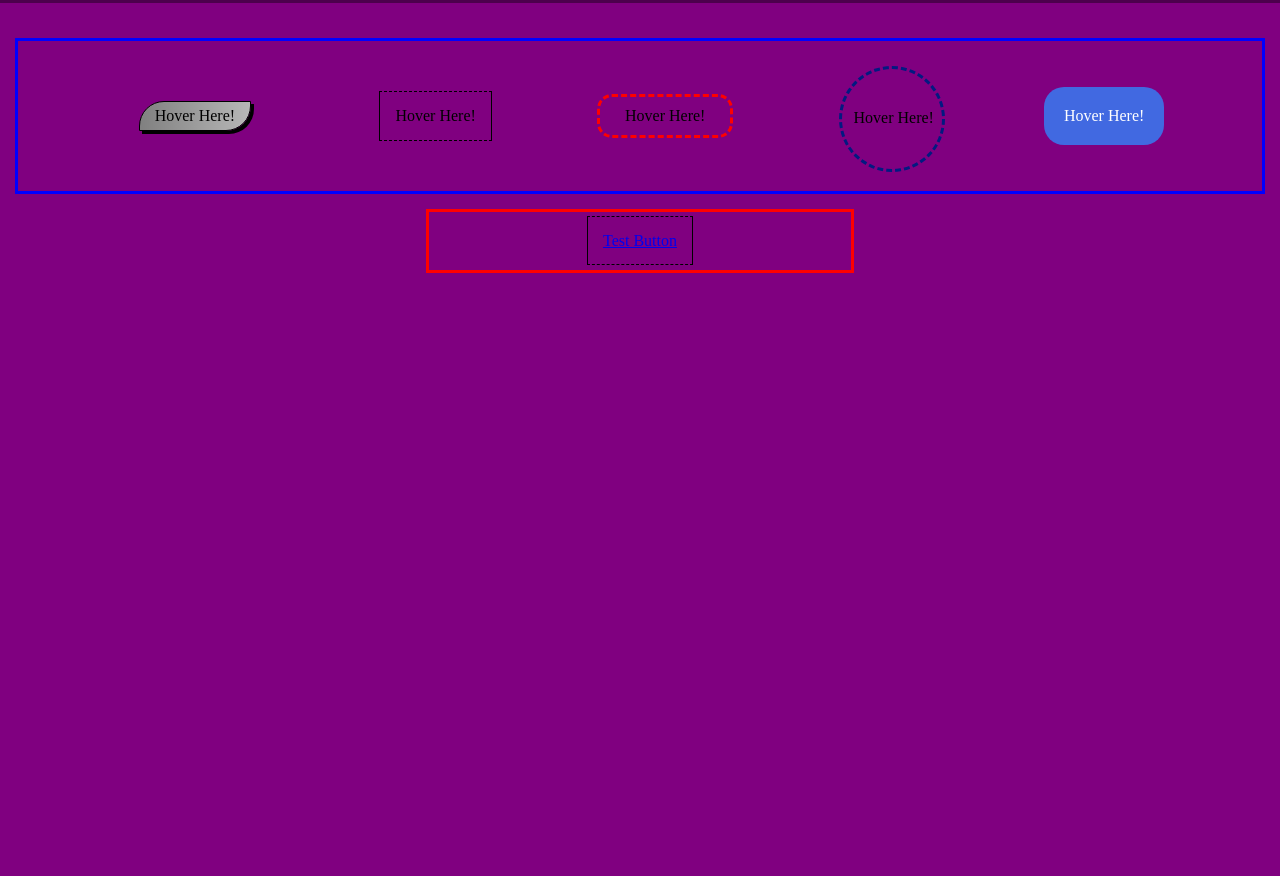
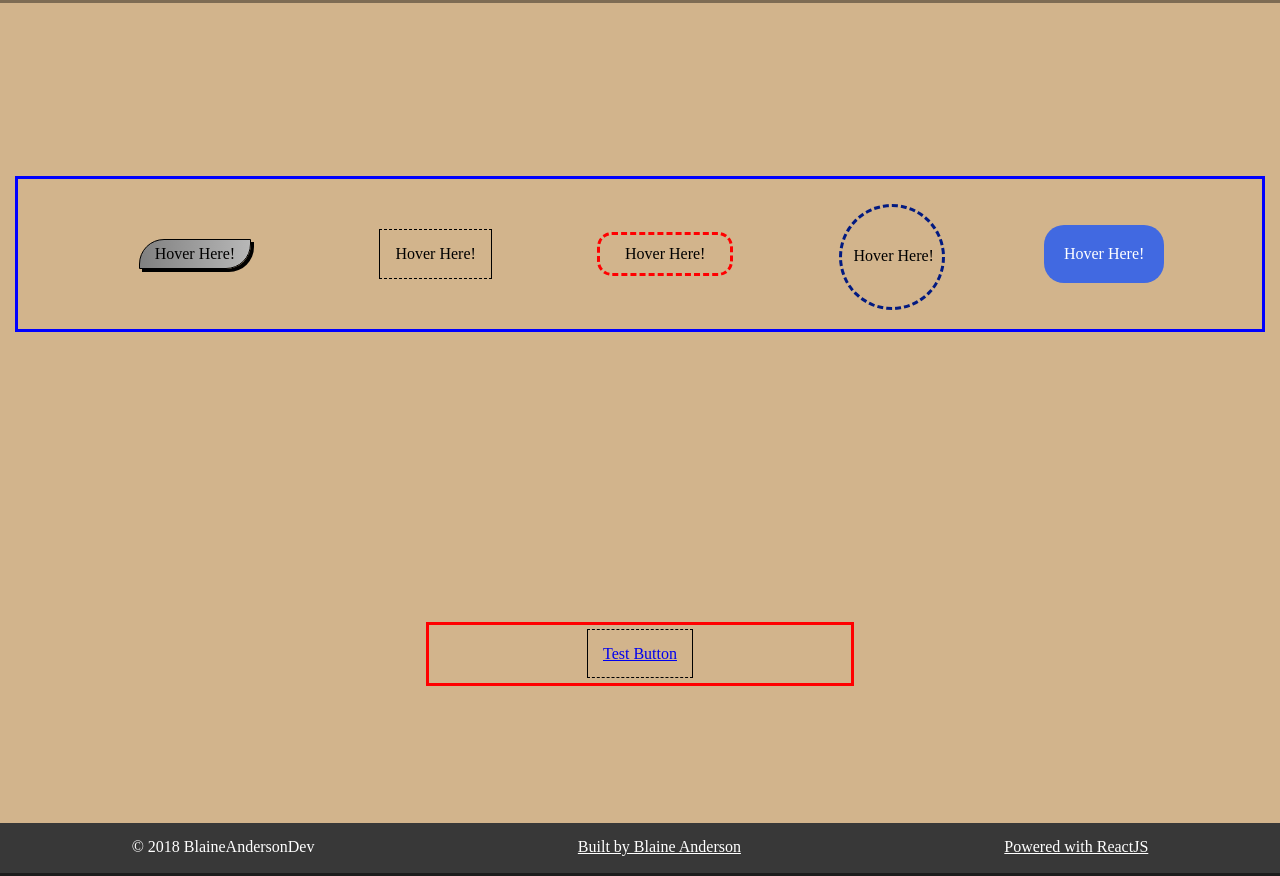
Before and after one commit to BlaineA97/Portfolio, a React (Create React App) app: page /snippets in a window 1280 px wide. Shown: the part 97-973 px from the top of the page. Before the commit the page ends 800 px from the top, so only its background shows below. Built offline with nearby package versions, Linux system fonts and the light colour scheme.

Commit message:
Multitude of Css changes. Fully functional Footer

```diff
--- a/src/App.css
+++ b/src/App.css
@@ -13,6 +13,10 @@
   --Footer: #383838;
   --Highlightes: #428bca;
   --Backdrops: #7bb1e0;
+}
+
+#App-wrapper {
+  min-height: 100vh; /* Allows the footer to exist in the proper place */
 }
 
 @keyframes App-logo-spin {
--- a/src/App.js
+++ b/src/App.js
@@ -2,12 +2,18 @@ import React, { Component } from 'react';
 import logo from './logo.svg';
 import './App.css';
 import Navigation from './components/Navigation';
+import Footer from './components/Footer';
 
 class App extends Component {
   render() {
     return (
-      <div className="App">
-        <Navigation />
+      <div id="App">
+        <div id="App-Navigation"><Navigation /></div>
+
+        <div id="App-wrapper"> {/* Flexboxed Body while maintaining the Navigation and Footer */}
+        </div>
+
+        <div id="App-Footer"><Footer /></div>
       </div>
     );
   }
--- a/src/Routing.js
+++ b/src/Routing.js
@@ -2,6 +2,7 @@ import React, { Component } from 'react';
 import { BrowserRouter, Route } from 'react-router-dom'
 import App from './App';
 import Snippets from './components/snippets/Snippets';
+import ProjectBody from './components/projects/ProjectBody';
 
 class Routing extends Component {
   render() {
@@ -10,6 +11,7 @@ class Routing extends Component {
           <div>
             <Route exact path="/" component={App} />
             <Route exact path="/snippets" component={Snippets} />
+            <Route exact path="/projects" component={ProjectBody} />
         </div>
       </BrowserRouter>
     );
--- a/src/components/Footer.css
+++ b/src/components/Footer.css
@@ -4,3 +4,37 @@
   margin: 0;
   padding: 0;
 }
+
+#Footer-wrapper {
+  width: 100%;
+  position: relative;
+  bottom: 0;
+}
+#Footer-container {
+  width: 100%;
+  height: 50px;
+  background-color: var(--Footer);
+  border-bottom: 3px solid rgb(0, 0, 0); /* No opacity border for older browsers */
+  border-bottom: 3px solid rgba(0, 0, 0, .5); /* Modern browser with .3 opacity */
+  color: white;
+  font-family: 'Merriweather', serif;
+}
+#Footer-center {
+  padding-top: 15px;
+  display: flex;
+  justify-content: space-around;
+  vertical-align: middle;
+  text-align: center;
+  flex-wrap: nowrap;
+}
+.Footer-text-link {
+  transition: transform .2s;
+  text-decoration: underline;
+}
+.Footer-text-link:hover {
+  transform: scale(1.2);
+  color: lightblue;
+}
+.PackageLookup-footer {
+
+}
--- a/src/components/Footer.js
+++ b/src/components/Footer.js
@@ -2,9 +2,27 @@ import React, { Component } from 'react';
 import './Footer.css';
 
 class Footer extends Component {
+
+  openLinkReactJS() {
+    window.open("https://reactjs.org/", '_blank');
+  }
+
+  openLinkBlaine() {
+    window.open("https://github.com/BlaineA97", '_blank');
+  }
+
   render() {
     return (
-      <div className="Footer-container">
+      <div id="Footer-wrapper">
+
+        <div id="Footer-container">
+          <div id="Footer-center">
+            <p className="Footer-text">© 2018 BlaineAndersonDev</p>
+            <p className="Footer-text-link" onClick={() => this.openLinkBlaine()}>Built by Blaine Anderson</p>
+            <p className="Footer-text-link" onClick={() => this.openLinkReactJS()}>Powered with ReactJS</p>
+          </div>
+        </div>
+
       </div>
     );
   }
--- a/src/components/Navigation.css
+++ b/src/components/Navigation.css
@@ -68,31 +68,6 @@
 }
 .Navigation-menu-link:hover {
   border: gray 1px solid;
-  animation: button-squiggle 2s ease infinite;
-}
-
-@keyframes button-squiggle {
-  0% {
-
-  }
-  100% {
-
-  }
-}
-
-@keyframes button-manipulation {
-  0% {
-    border-radius: 25px 0 25px 0;
-    background-position:0% 50%
-  }
-  50% {
-    border-radius: 0 25px 0 25px;
-    background-position:100% 50%
-  }
-  100% {
-    border-radius: 25px 0 25px 0;
-    background-position:0% 50%
-  }
 }
 
 /* @MEDIA QUERIES */
--- a/src/components/projects/ProjectBody.css
+++ b/src/components/projects/ProjectBody.css
@@ -4,3 +4,6 @@
   margin: 0;
   padding: 0;
 }
+#ProjectBody-wrapper {
+  min-height: 100vh; /* Allows the footer to exist in the proper place */
+}
--- a/src/components/projects/ProjectBody.js
+++ b/src/components/projects/ProjectBody.js
@@ -1,17 +1,18 @@
 import React, { Component } from 'react';
 import './ProjectBody.css';
+import Navigation from '../Navigation';
+import Footer from '../Footer';
 
 class ProjectBody extends Component {
   render() {
     return (
       <div id="ProjectBody">
-        <div id="ProjectBody-Navigation">
-          <Navigation />
+        <div id="ProjectBody-Navigation"><Navigation /></div>
+
+        <div id="ProjectBody-wrapper">
         </div>
 
-        <div id="ProjectBody-wrapper">
-          {/* Actual Body of Page */}
-        </div>
+        <div id="ProjectBody-Footer"><Footer /></div>
       </div>
     );
   }
--- a/src/components/snippets/Snippets.css
+++ b/src/components/snippets/Snippets.css
@@ -7,12 +7,15 @@
 #Snippets {
   width: 100%;
   font-family: 'Merriweather', serif;
+  background-color: tan;
+  z-index: -100;
 }
 #Snippets-Navigation {
   width: 100%;
   margin-bottom: 20px;
 }
 #Snippets-wrapper {
+  min-height: 100vh; /* Allows the footer to exist in the proper place */
   display: flex;
   justify-content: space-around;
   align-items: center;
@@ -128,7 +131,6 @@
   top: 43%;
   right: 0;
   bottom: 0;
-  z-index: -1;
 }
 #Snip-button-04-border {
   width: 100px;
@@ -147,15 +149,9 @@
     background-color: transparent;
     transform: rotate(0deg);
   }
-  10% {
-    background-color: transparent;
-  }
   50% {
     color: white;
     background: rgba(66, 92, 204, 0.4);
-  }
-  90% {
-    background-color: transparent;
   }
   100% {
     background-color: transparent;
--- a/src/components/snippets/Snippets.js
+++ b/src/components/snippets/Snippets.js
@@ -2,31 +2,31 @@ import React, { Component } from 'react';
 import './Snippets.css';
 import { Link } from 'react-router-dom';
 import Navigation from '../Navigation';
+import Footer from '../Footer';
 
 class Snippets extends Component {
   render() {
     return (
       <div id="Snippets">
-        <div id="Snippets-Navigation">
-          <Navigation />
-        </div>
+        <div id="Snippets-Navigation"><Navigation /></div>
+
         <div id="Snippets-wrapper">
 
           <div id="Snip-buttons-container" className="Snippet-container">
-            <Link to="" id="Snip-button-01" className="Snip-button">
+            <Link to="/snippets" id="Snip-button-01" className="Snip-button">
               Hover Here!
             </Link>
-            <Link to="" id="Snip-button-02" className="Snip-button">
+            <Link to="/snippets" id="Snip-button-02" className="Snip-button">
               Hover Here!
             </Link>
-            <Link to="" id="Snip-button-03" className="Snip-button">
+            <Link to="/snippets" id="Snip-button-03" className="Snip-button">
               Hover Here!
             </Link>
-            <Link to="" id="Snip-button-04" className="Snip-button">
+            <Link to="/snippets" id="Snip-button-04" className="Snip-button">
               <div id="Snip-button-04-border"></div>
               <p id="Snip-button-04-text">Hover Here!</p>
             </Link>
-            <Link to="" id="Snip-button-05" className="Snip-button">
+            <Link to="/snippets" id="Snip-button-05" className="Snip-button">
               Hover Here!
             </Link>
 
@@ -41,6 +41,7 @@ class Snippets extends Component {
           </div>
 
         </div>
+        <div id="Snippets-Footer"><Footer /></div>
       </div>
     );
   }
```
Also changed, not shown: 1 other file (tests, documents, lock files or other folders).
